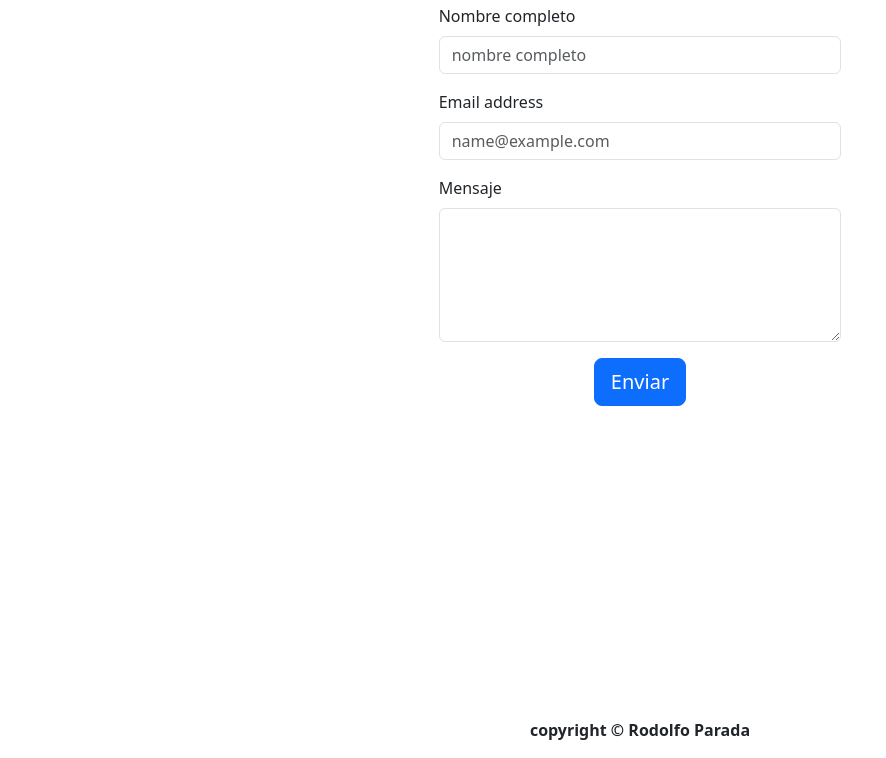
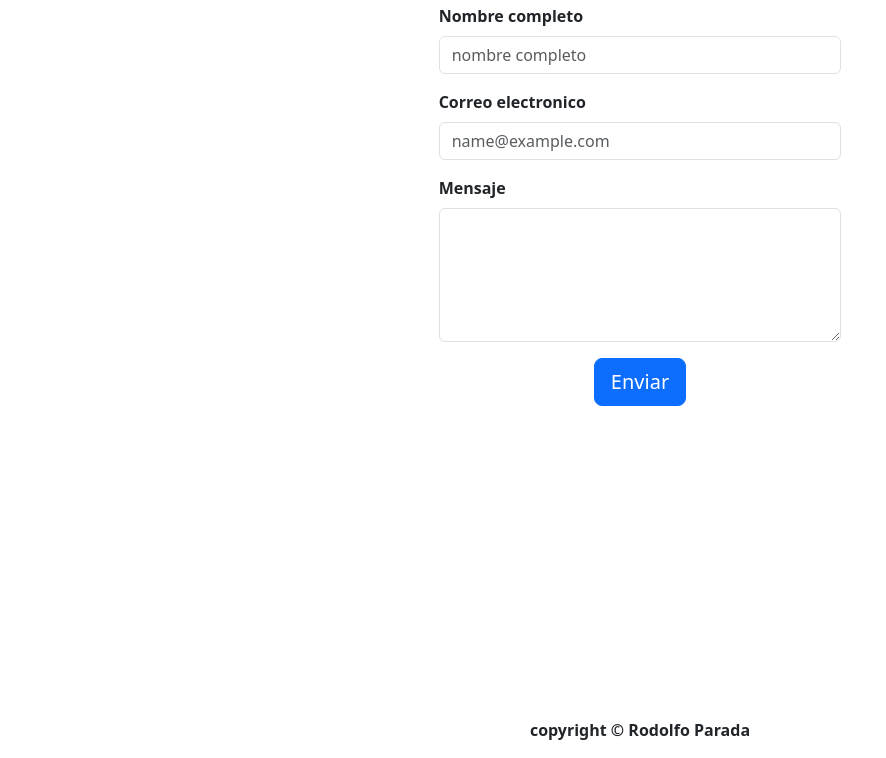
Before and after one commit to RodolfoParada/PruebaFinalM9, a website: page contactame.html in a window 1280 px wide. Shown: the part 132-890 px from the top of the page, without its empty margins (0-886 px from the left). Drawn offline with nearby package versions, Linux system fonts and the light colour scheme.

Commit message:
cambios contactame

```diff
--- a/contactame.html
+++ b/contactame.html
@@ -34,15 +34,15 @@
                 <h2 class="d-flex justify-content-center" id="title">Contactame</h2>
             </div>
             <div class="mb-3">
-                <label for="exampleFormControlInput1" class="form-label">Nombre completo</label>
+                <label for="exampleFormControlInput1" class="form-label"><b>Nombre completo</b></label>
                 <input type="text" class="form-control" id="exampleFormControlInput1" placeholder="nombre completo">
             </div>
             <div class="mb-3">
-                <label for="exampleFormControlInput2" class="form-label">Email address</label>
+                <label for="exampleFormControlInput2" class="form-label"><b>Correo electronico</b></label>
                 <input type="email" class="form-control" id="exampleFormControlInput2" placeholder="name@example.com">
             </div>
             <div class="mb-3">
-                <label for="exampleFormControlTextarea3" class="form-label">Mensaje</label>
+                <label for="exampleFormControlTextarea3" class="form-label"><b>Mensaje</b></label>
                 <textarea class="form-control" id="exampleFormControlTextarea3" rows="5"></textarea>
                 <!-- Aumentar el número de filas para hacer el textarea más alto -->
             </div>
```
